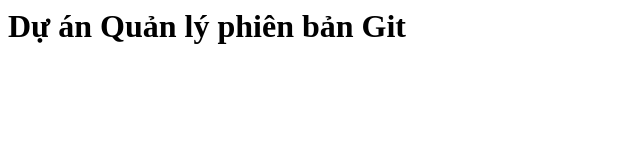
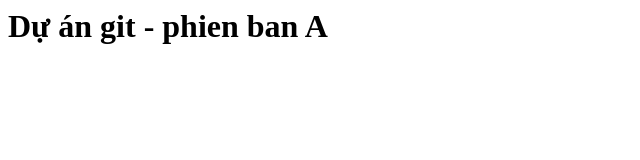
Before and after one commit to 233404050164-sudo/git-practice-project, a plain HTML site: page index.html in a window 1280 px wide. Shown: the whole page, without its empty margins (0-640 px from the left). Drawn offline with Linux system fonts and the light colour scheme.

Commit message:
feat: update heading to Version A

```diff
--- a/index.html
+++ b/index.html
@@ -1 +1 @@
-<h1>Dự án Quản lý phiên bản Git</h1>
+<h1>Dự án git - phien ban A</h1>
```
